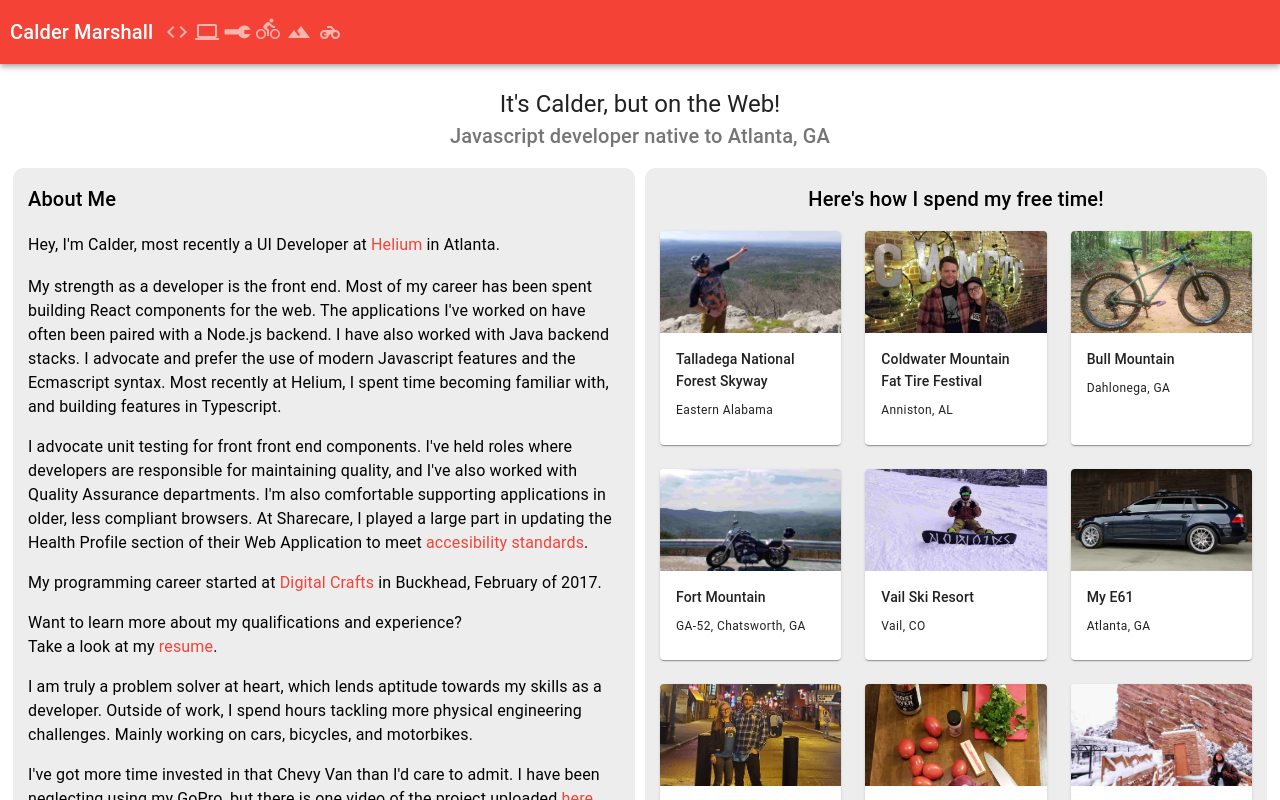
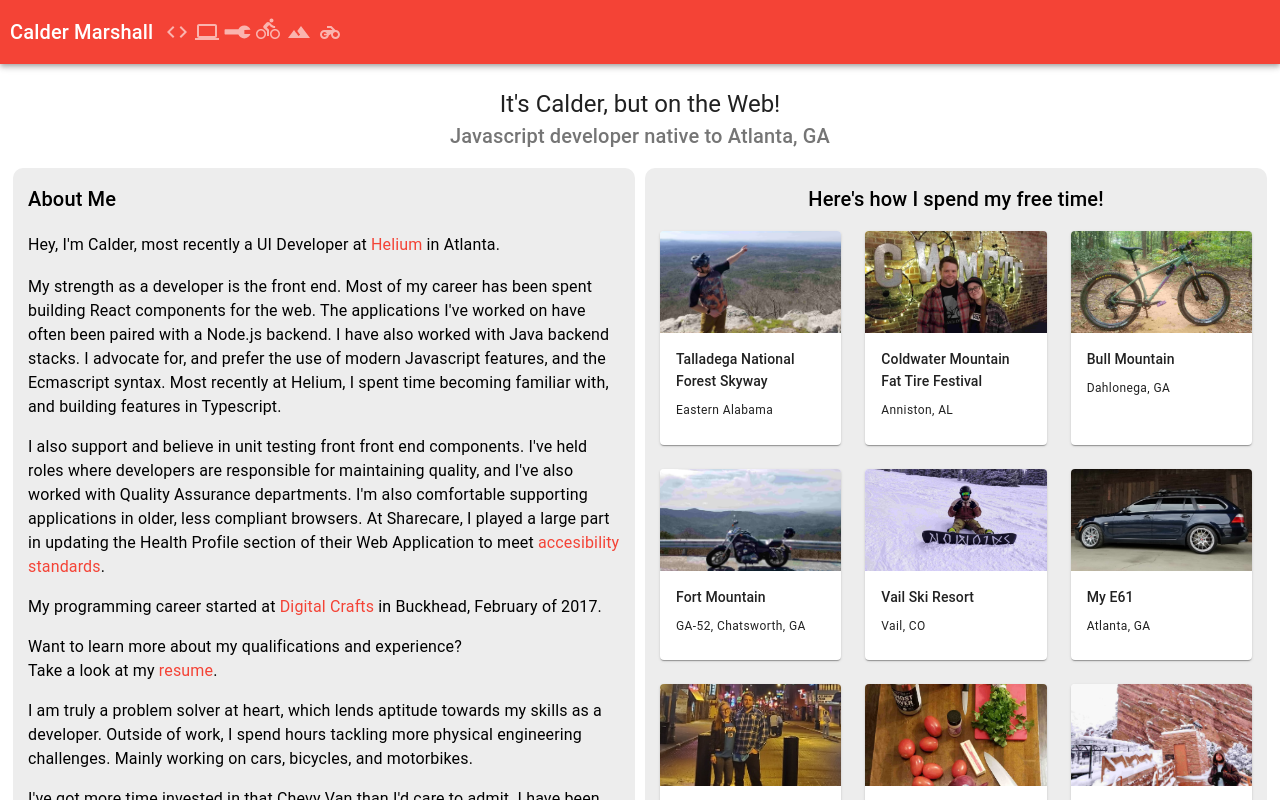
Before and after one commit to CalderMarshall/portfolio-new, a React (Create React App) app: page / in a window 1280 px wide. Shown: the top 800 px of the page. Built offline with nearby package versions, Linux system fonts and the light colour scheme.

Commit message:
edit typo

```diff
--- a/src/components/AboutContainer.js
+++ b/src/components/AboutContainer.js
@@ -32,18 +32,18 @@ export default function AboutContainer() {
           My strength as a developer is the front end. Most of my career has
           been spent building React components for the web. The applications
           I've worked on have often been paired with a Node.js backend. I have
-          also worked with Java backend stacks. I advocate and prefer the use of
-          modern Javascript features and the Ecmascript syntax. Most recently at
-          Helium, I spent time becoming familiar with, and building features in
-          Typescript.
+          also worked with Java backend stacks. I advocate for, and prefer the
+          use of modern Javascript features, and the Ecmascript syntax. Most
+          recently at Helium, I spent time becoming familiar with, and building
+          features in Typescript.
         </Typography>
         <Typography paragraph>
-          I advocate unit testing for front front end components. I've held
-          roles where developers are responsible for maintaining quality, and
-          I've also worked with Quality Assurance departments. I'm also
-          comfortable supporting applications in older, less compliant browsers.
-          At Sharecare, I played a large part in updating the Health Profile
-          section of their Web Application to meet{" "}
+          I also support and believe in unit testing front front end components.
+          I've held roles where developers are responsible for maintaining
+          quality, and I've also worked with Quality Assurance departments. I'm
+          also comfortable supporting applications in older, less compliant
+          browsers. At Sharecare, I played a large part in updating the Health
+          Profile section of their Web Application to meet{" "}
           <Link
             target="none"
             href="https://www.w3.org/WAI/standards-guidelines/wcag/"
```
